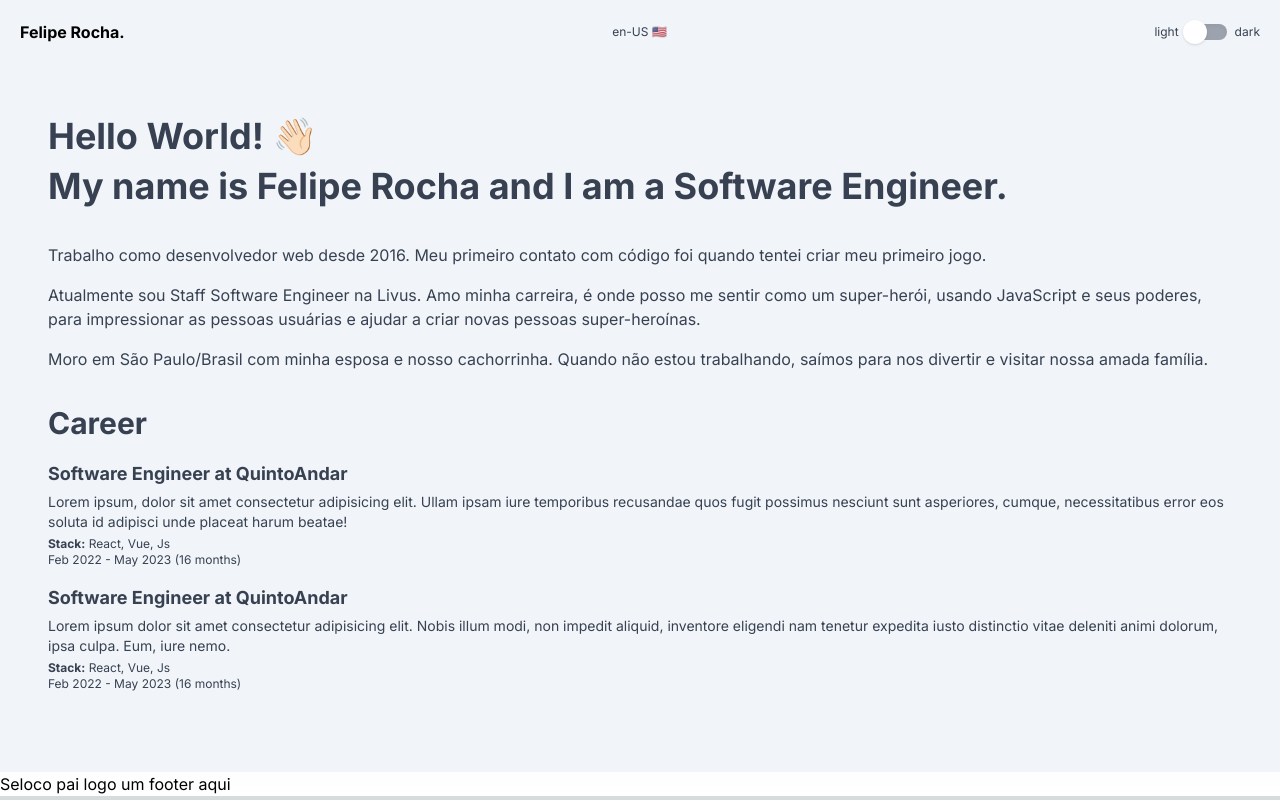
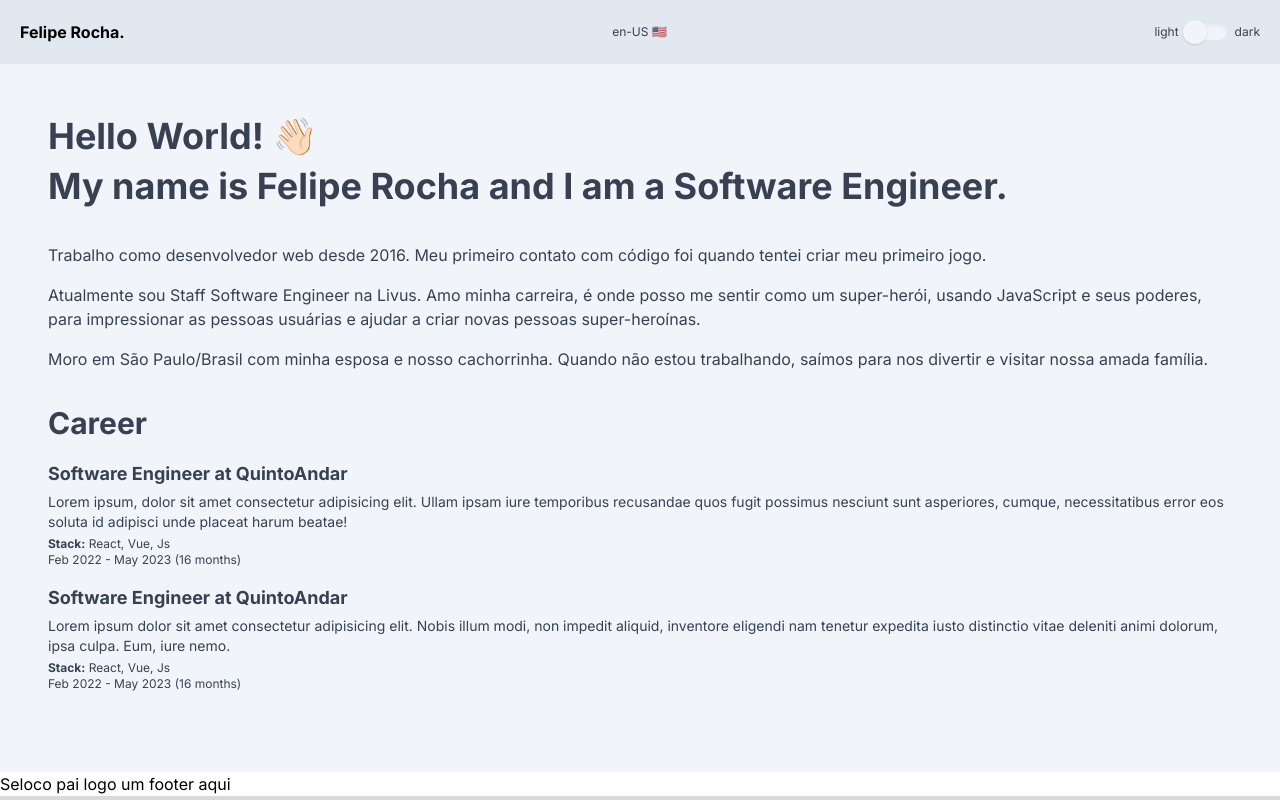
Before and after one commit to feliperocha93/feliperocha, a Next.js app: page / in a window 1280 px wide. Built offline with nearby package versions, Linux system fonts and the light colour scheme; no server answers.

Commit message:
feat: update theme colors on header

```diff
--- a/src/components/Header/index.tsx
+++ b/src/components/Header/index.tsx
@@ -13,8 +13,8 @@ export function Header({ hasDarkModeCookie = false }: HeaderProps) {
 
   return (
     <header
-      className='p-5 flex justify-between items-center
-      bg-slate-100 dark:bg-slate-700
+      className='container p-5 flex justify-between items-center
+      bg-slate-200 dark:bg-gray-700
       text-gray-700 dark:text-white'
     >
       <span className='font-bold text-black dark:text-white'>
--- a/src/components/Toggle/index.tsx
+++ b/src/components/Toggle/index.tsx
@@ -25,9 +25,9 @@ export function Toggle({
           onChange={(e) => onToggle(e.target.checked)}
         />
 
-        <div className='w-10 h-4 bg-gray-400 rounded-full shadow-inner'></div>
+        <div className='w-10 h-4 bg-slate-100 dark:bg-gray-600 rounded-full shadow-inner'></div>
 
-        <div className='dot absolute w-6 h-6 bg-white rounded-full shadow -left-1 -top-1 transition'></div>
+        <div className='dot absolute w-6 h-6 bg-slate-100 rounded-full shadow -left-1 -top-1 transition'></div>
       </div>
 
       {textOnRight && <span className='ml-2 text-xs'>{textOnRight}</span>}
--- a/src/components/Toggle/styles.css
+++ b/src/components/Toggle/styles.css
@@ -1,4 +1,4 @@
 input:checked ~ .dot {
   transform: translateX(100%);
-  background-color: #271515;
+  background-color: #4b5562;
 }
```
